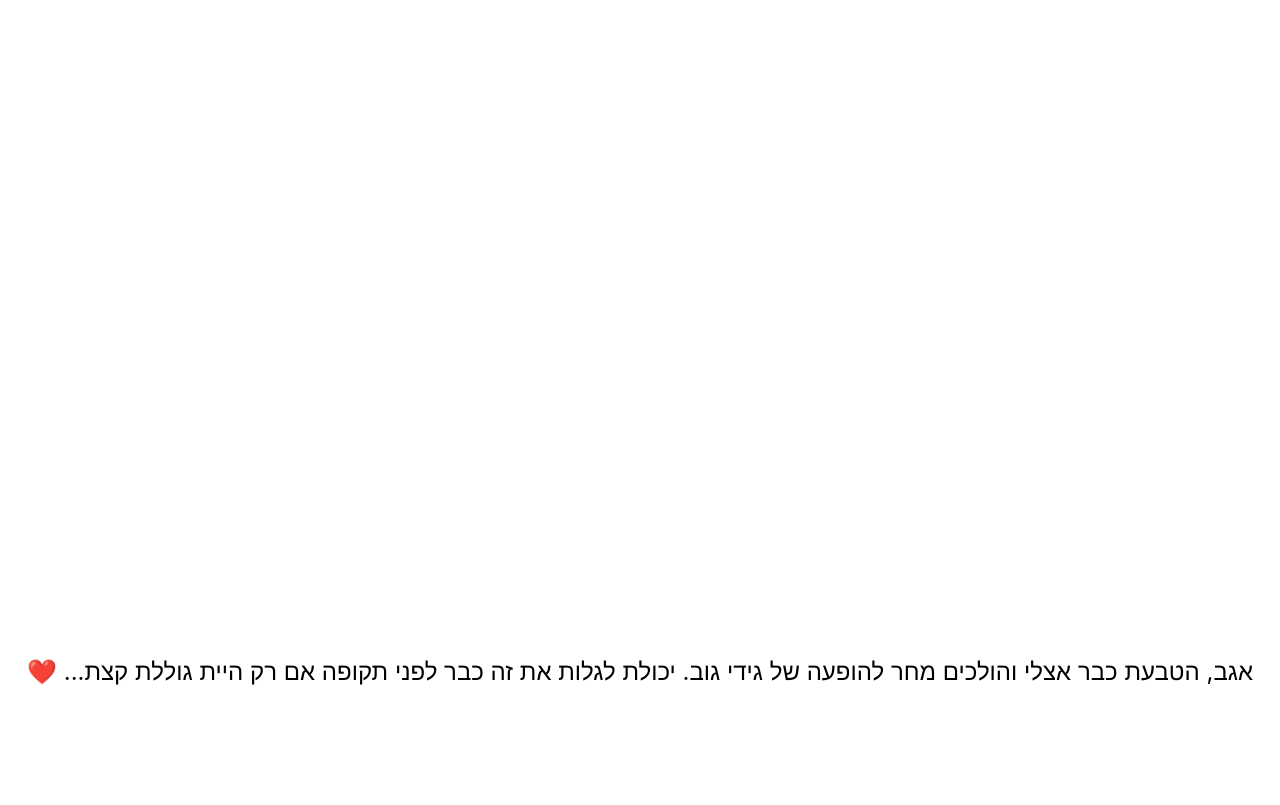
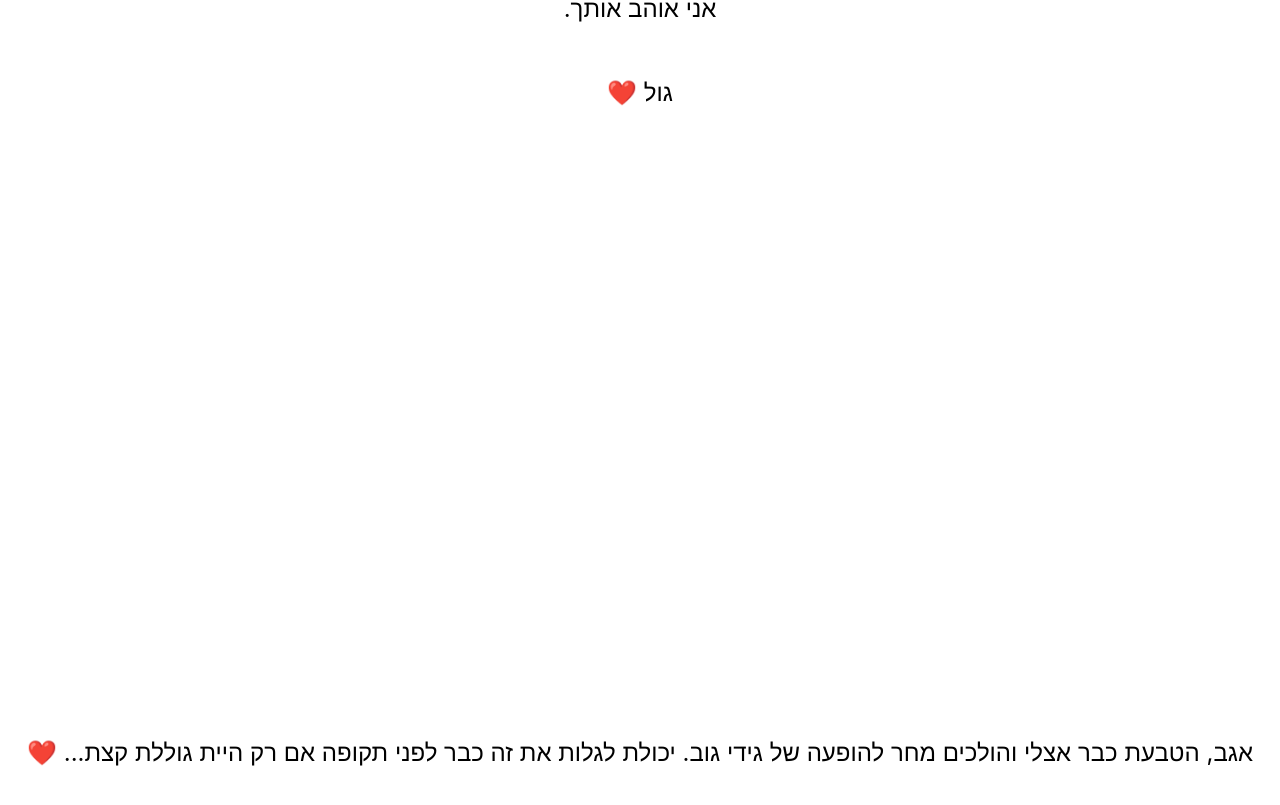
Before and after one commit to moshekatz/gulgul-celebrations, a Next.js app: page / in a window 1280 px wide. Shown: the part 487-1292 px from the top of the page. Built offline with nearby package versions, Linux system fonts and the light colour scheme.

Commit message:
another one

```diff
--- a/pages/index.js
+++ b/pages/index.js
@@ -42,7 +42,7 @@ export default function Home() {
           גול ❤️
         </p>
 
-        <p className={styles.description} style={{ marginTop: 1000 }}>
+        <p className={styles.description} style={{ marginTop: 600 }}>
           אגב, הטבעת כבר אצלי והולכים מחר להופעה של גידי גוב.
           יכולת לגלות את זה כבר לפני תקופה אם רק היית גוללת קצת...
           ❤️
--- a/styles/Home.module.css
+++ b/styles/Home.module.css
@@ -5,7 +5,6 @@
   flex-direction: column;
   justify-content: center;
   align-items: center;
-  height: 100vh;
 }
 
 .main {
```
